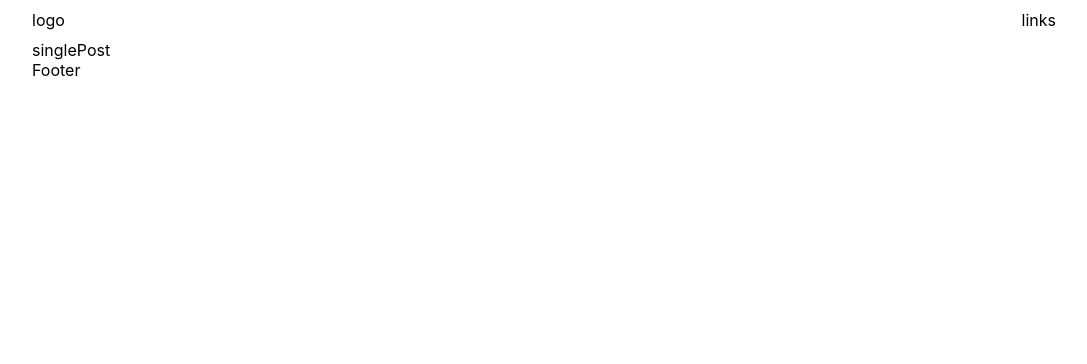
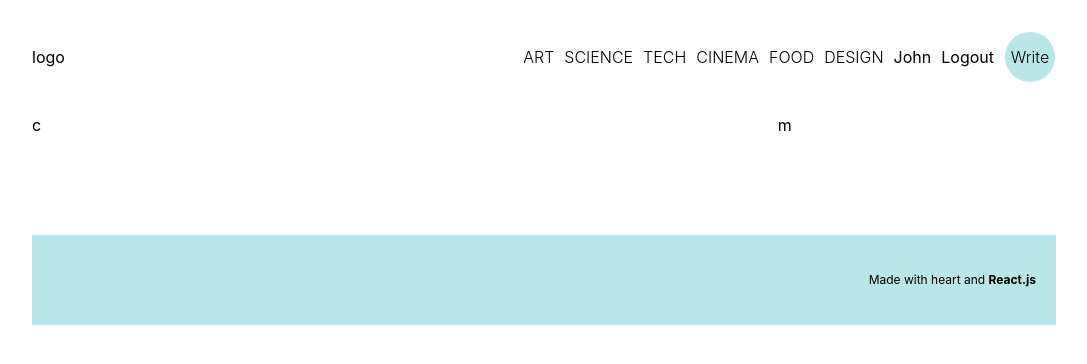
Before and after one commit to davidpascual2/Davids-blog-mysql, a React (Create React App) app in the folder client/: page /post/1 in a window 1280 px wide. Shown: the top 364 px of the page, without its empty margins (96-1183 px from the left). Built offline with nearby package versions, Linux system fonts and the light colour scheme.

Commit message:
added home page style

```diff
--- a/client/src/components/Footer.js
+++ b/client/src/components/Footer.js
@@ -1,6 +1,9 @@
 const Footer = () => {
     return (
-        <div>Footer</div>
+        <footer>
+          <img src="" alt='' />
+          <span> Made with heart and <b>React.js</b></span>
+        </footer>
       );
 }
 
--- a/client/src/components/Navbar.js
+++ b/client/src/components/Navbar.js
@@ -1,4 +1,6 @@
 import { Link } from 'react-router-dom'
+// import Logo from "../images/"
+
 
 const Navbar = () => {
     return (
@@ -12,7 +14,32 @@ const Navbar = () => {
         <div className='navbar'>
             <div className='container'>
                 <div className='logo'>logo</div>
-                <div className='links'>links</div>
+                    <img src="" alt="" />
+                <div className='links'>
+                    <Link className='link' to="/?cat=art">
+                        <h6>ART</h6>
+                    </Link>
+                    <Link className='link' to="/?cat=art">
+                        <h6>SCIENCE</h6>
+                    </Link>
+                    <Link className='link' to="/?cat=art">
+                        <h6>TECH</h6>
+                    </Link>
+                    <Link className='link' to="/?cat=art">
+                        <h6>CINEMA</h6>
+                    </Link>
+                    <Link className='link' to="/?cat=art">
+                        <h6>FOOD</h6>
+                    </Link>
+                    <Link className='link' to="/?cat=art">
+                        <h6>DESIGN</h6>
+                    </Link>
+                    <span>John</span>
+                    <span>Logout</span>
+                    <span className='writePost'>
+                        <Link className="link" to='/writePost'>Write</Link>
+                    </span>
+                </div>
             </div>
         </div>
      );
--- a/client/src/pages/Home.js
+++ b/client/src/pages/Home.js
@@ -1,9 +1,52 @@
 import React from "react";
+import { Link } from "react-router-dom"
+
+
 
 const Home = () => {
+
+    const posts = [
+        {
+            id:1,
+            title: "lorem",
+            desc: "lorem ipsum asldfjk asd fas fd asdfas asd fas fsd s a fs df asdfasfdfasdf asdf asdfadsfdsf sd",
+            img: "https://www.w3schools.com/css/img_5terre.jpg"
+        },
+        {
+            id:2,
+            title: "lorem",
+            desc: "lorem a  fa d sa ds   as d s f ads  f as df as  saf as fsa fd sa fsafasfssa fa sf asf dsafasdfsad f asdf",
+            img: "https://www.w3schools.com/css/img_forest.jpg"
+        },
+        {
+            id:3,
+            title: "lorem",
+            desc: "lorem asdaf asd fa sdfasdfasdf adf asd fasdfasdfasd fasdfasdfasdf asdfasdfasdfdsa dsa adfads fasdfasdfsda f",
+            img: "https://www.w3schools.com/css/img_lights.jpg"
+        },
+    ]
+
+    //=====================//
     return (
-    <div>
-        Home PAGE
+    <div className="home">
+        <div className="posts">
+            {posts.map((post) => (
+                <div className="post" key={post.id}>
+                    <div className="img">
+                        <img src={post.img} alt='' />
+                    </div>
+
+                    <div className="content">
+                        <Link  className="link" to={`/post/${post.id}`}>
+                            <h1>{post.title}</h1>
+                        </Link>
+                        <p>{post.desc}</p>
+                        <button>Read More</button>
+                    </div>
+                </div>
+            ))}
+        </div>
+
     </div>
     );
 }
--- a/client/src/pages/SinglePost.js
+++ b/client/src/pages/SinglePost.js
@@ -2,8 +2,9 @@ import React from "react";
 
 const SinglePost = () => {
     return (
-        <div>
-            singlePost
+        <div className="singlePost">
+            <div className="content">c</div>
+            <div className="menu">m</div>
         </div>
       );
 }
--- a/client/src/style.scss
+++ b/client/src/style.scss
@@ -8,7 +8,14 @@ $lightGreen: #b9e7e7;
     .container{
         width: 1024px;
 
+
+        .link{
+            text-decoration: none;
+            color: inherit
+        }
+
         //LOGIN & REGISTER
+
         .auth{
             display:flex;
             flex-direction: column;
@@ -67,17 +74,151 @@ $lightGreen: #b9e7e7;
 
                 padding: 10px 0px;
                 display: flex;
+                align-items: center;
                 justify-content: space-between;
 
                 .logo{
+                    width: 120px
 
                 }
                 .links{
+                    display: flex;
+                    align-items: center;
+                    gap: 10px;
 
+                    h6{
+                        font-size: 16px;
+                        font-weight: 300;
+                    }
+
+                    span{
+                        cursor: pointer;
+                    }
+
+                    .writePost{
+                        background-color: $lightGreen;
+                        width: 50px;
+                        height: 50px;
+                        border-radius: 50%;
+                        display: flex;
+                        justify-content: center;
+                        align-items: center;
+                        font-weight: 300;
+                        border: 1px solid white; //this prevents navbar from moving when hover effect happens
+
+                        &:hover{
+                            color: teal;
+                            background-color: white;
+                            border: 1px solid teal;
+
+                        }
+                    }
                 }
             }
         }
 
+        //FOOTER
 
+        footer{
+            margin-top:100px;
+            padding: 20px;
+            background-color: $lightGreen;
+            display: Flex;
+            align-items: center;
+            justify-content: space-between;
+            font-size: 12px;
+
+            img{
+                height: 50px;
+            }
+        }
+
+        //HOME
+
+        .home{
+            .posts{
+                margin-top: 50px;
+                display: flex;
+                flex-direction: column;
+                gap: 150px;
+
+                .post{
+                    display: flex;
+                    gap:100px;
+
+                    &:nth-child(2n+1){ //this put post and picture on opposite sides for any id numbers that are odd
+                        flex-direction: row-reverse;
+                    }
+
+                    .img{
+                        flex:2;
+                        position: relative; //this adds blue background behind img
+
+                        &::after{ //this adds blue background behind img
+                            content: "";
+                            width:100% ;
+                            height: 100%;
+                            background-color: $lightGreen;
+                            position: absolute;
+                            top: 20px;
+                            left: -20px;
+                            z-index: -1;
+                        }
+
+                        img{
+                            width: 100%;
+                            max-height: 400px;
+                            object-fit: cover;
+                        }
+                    }
+
+                    .content{
+                        flex: 3;
+                        display: flex;
+                        flex-direction: column;
+                        justify-content: space-between;
+
+                        h1{
+                            font-size: 48px;
+
+                        }
+
+                        p{
+                            font-size: 18px;
+                        }
+
+                        button{
+                            width: max-content; //????????
+                            padding: 10px 20px;
+                            border: none;
+                            cursor: pointer;
+                            background-color: white;
+                            border: 1px solid teal;
+                            color: teal;
+
+                            &:hover{
+                                border: 1px solid white;
+                                background-color: $lightGreen;
+                                color: black;
+                            }
+                        }
+                    }
+                }
+            }
+        }
+
+        //SINGLE POST
+
+        .singlePost{
+            display: flex;
+            gap: 50px;
+
+            .content{
+                flex: 5
+            }
+            .menu{
+                flex: 2
+            }
+        }
     }
 }
```
